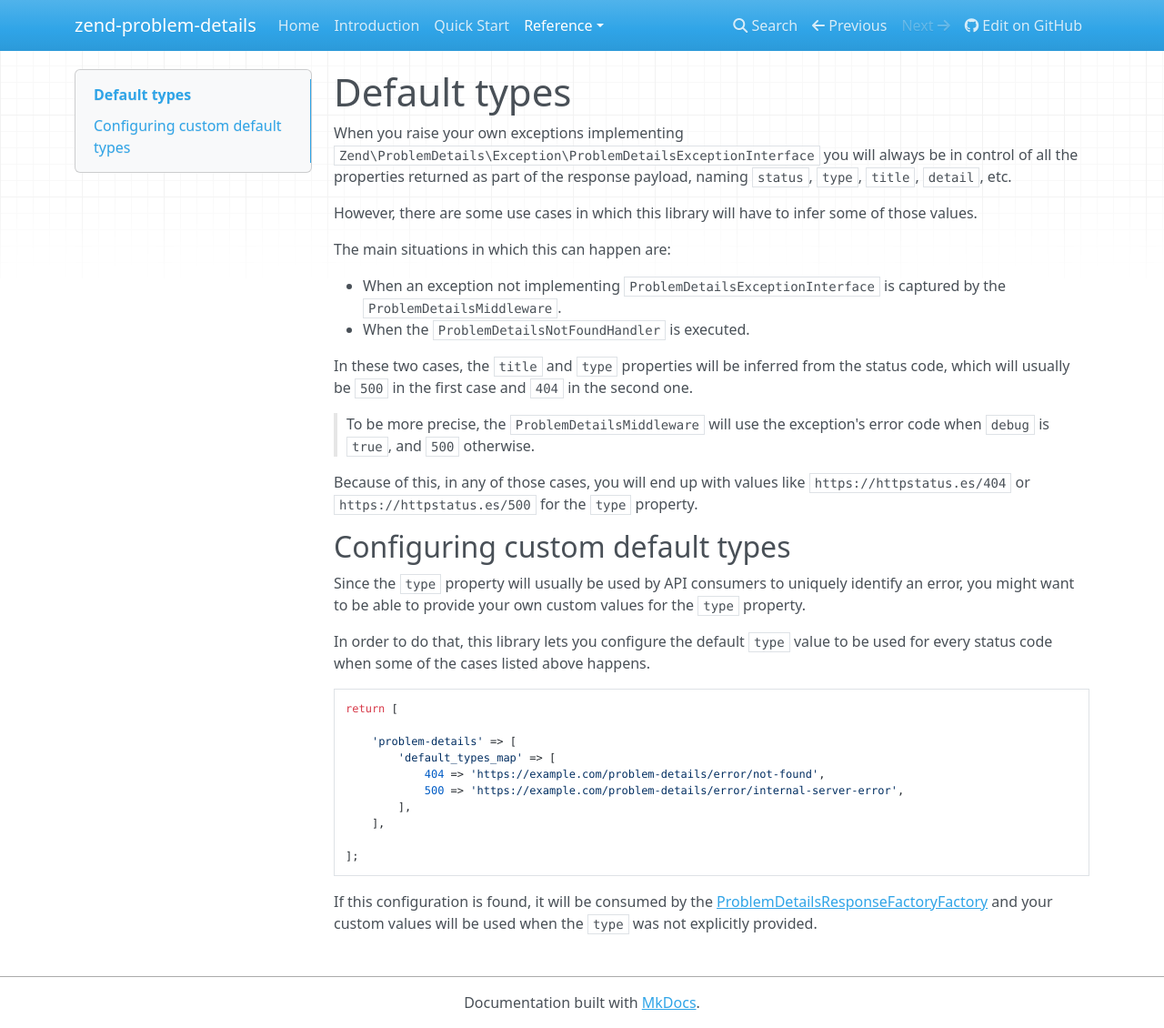
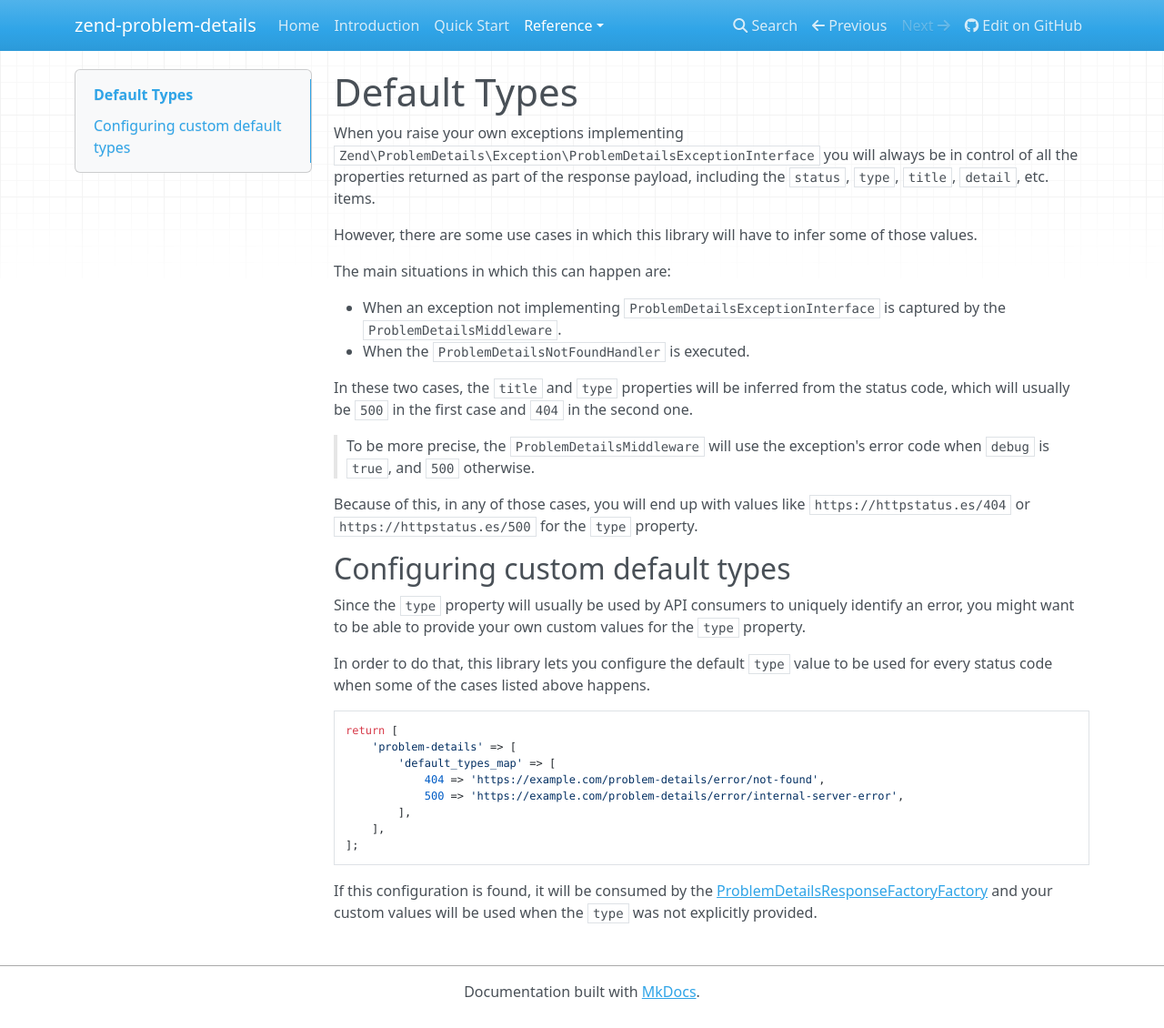
Before and after one commit to zendframework/zend-problem-details, an MkDocs documentation site: the page built from docs/book/default-types.md, in a window 1280 px wide and 1130 px high. Shown: the whole window at 91% size. Built offline with MkDocs 1.6.1, drawn with Linux system fonts in a browser that asks for light colours; nearby versions of some CDN libraries; old or Windows-style settings are respelled for this version of MkDocs.

````diff
--- a/docs/book/default-types.md
+++ b/docs/book/default-types.md
@@ -1,46 +1,50 @@
-# Default types
+# Default Types
 
-When you raise your own exceptions implementing `Zend\ProblemDetails\Exception\ProblemDetailsExceptionInterface` you
-will always be in control of all the properties returned as part of the response payload, naming `status`, `type`,
-`title`, `detail`, etc.
+When you raise your own exceptions implementing `Zend\ProblemDetails\Exception\ProblemDetailsExceptionInterface`
+you will always be in control of all the properties returned as part of the
+response payload, including the `status`, `type`, `title`, `detail`, etc.
+items.
 
-However, there are some use cases in which this library will have to infer some of those values.
+However, there are some use cases in which this library will have to infer some
+of those values.
 
 The main situations in which this can happen are:
 
-* When an exception not implementing `ProblemDetailsExceptionInterface` is captured by the `ProblemDetailsMiddleware`.
-* When the `ProblemDetailsNotFoundHandler` is executed.
+- When an exception not implementing `ProblemDetailsExceptionInterface` is
+  captured by the `ProblemDetailsMiddleware`.
+- When the `ProblemDetailsNotFoundHandler` is executed.
 
-In these two cases, the `title` and `type` properties will be inferred from the status code, which will usually be
-`500` in the first case and `404` in the second one.
+In these two cases, the `title` and `type` properties will be inferred from the
+status code, which will usually be `500` in the first case and `404` in the
+second one.
 
-> To be more precise, the `ProblemDetailsMiddleware` will use the exception's error code when `debug` is `true`,
-> and `500` otherwise.
+> To be more precise, the `ProblemDetailsMiddleware` will use the exception's
+> error code when `debug` is `true`, and `500` otherwise.
 
-Because of this, in any of those cases, you will end up with values like `https://httpstatus.es/404` or
-`https://httpstatus.es/500` for the `type` property.
+Because of this, in any of those cases, you will end up with values like
+`https://httpstatus.es/404` or `https://httpstatus.es/500` for the `type`
+property.
 
 ## Configuring custom default types
 
-Since the `type` property will usually be used by API consumers to uniquely identify an error, you might want to be
-able to provide your own custom values for the `type` property.
+Since the `type` property will usually be used by API consumers to uniquely
+identify an error, you might want to be able to provide your own custom values
+for the `type` property.
 
-In order to do that, this library lets you configure the default `type` value to be used for every status code
-when some of the cases listed above happens.
+In order to do that, this library lets you configure the default `type` value to
+be used for every status code when some of the cases listed above happens.
 
 ```php
 return [
-
     'problem-details' => [
         'default_types_map' => [
             404 => 'https://example.com/problem-details/error/not-found',
             500 => 'https://example.com/problem-details/error/internal-server-error',
         ],
     ],
-
 ];
 ```
 
 If this configuration is found, it will be consumed by the
-[ProblemDetailsResponseFactoryFactory](response.md#problemdetailsresponsefactoryfactory) and your custom values will
-be used when the `type` was not explicitly provided.
+[ProblemDetailsResponseFactoryFactory](response.md#problemdetailsresponsefactoryfactory)
+and your custom values will be used when the `type` was not explicitly provided.
--- a/mkdocs.yml
+++ b/mkdocs.yml
@@ -9,7 +9,7 @@ pages:
         - "Exceptions": exception.md
         - "Error Handling Middleware": middleware.md
         - "Not Found Handler": not-found-handler.md
-        - "Default types": default-types.md
+        - "Default Types": default-types.md
 site_name: zend-problem-details
 site_description: 'PSR-7 Problem Details for HTTP API responses and middleware'
 repo_url: 'https://github.com/zendframework/zend-problem-details'
````
Also changed, not shown: CHANGELOG.md (+1 -2 lines), docs/book/response.md (+4 -3 lines).
